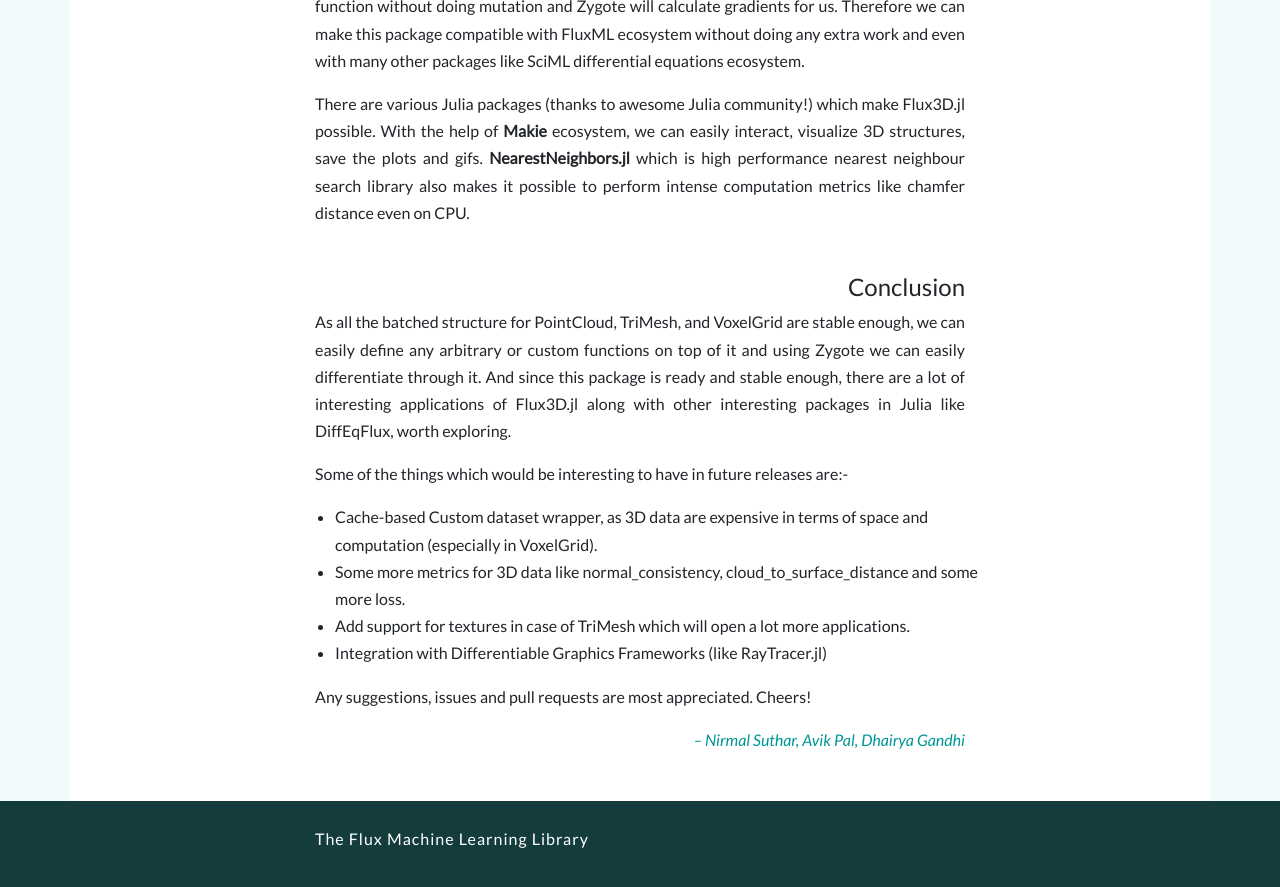
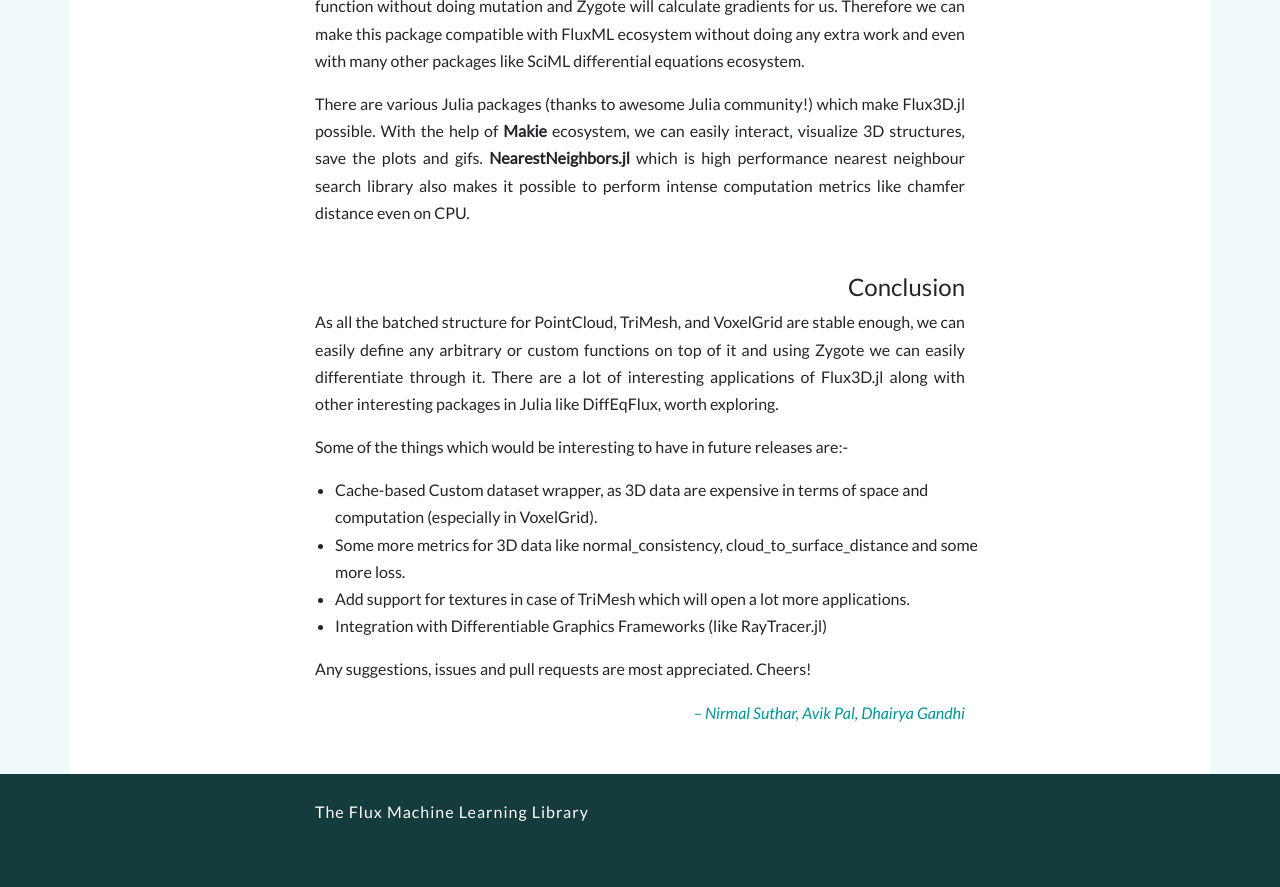
Before and after one commit to FluxML/fluxml.github.io, a Jekyll site: the page built from _posts/2020-09-08-Flux3D.md, in a window 1280 px wide and 900 px high, scrolled down 7292 px. Shown: the top 887 px of the window. Built offline with Jekyll 4.4.1, drawn with Linux system fonts in a browser that asks for light colours; nearby versions of some CDN libraries; comment, search, counter and statistics services are not loaded.

Commit message:
Update _posts/2020-09-08-Flux3D.md

```diff
--- a/_posts/2020-09-08-Flux3D.md
+++ b/_posts/2020-09-08-Flux3D.md
@@ -172,7 +172,6 @@ These are the results of benchmarking of Flux3D.jl with the popular 3D vision li
   <img src="/assets/2020-09-08-Flux3D/bm_metrics.png">
 </p>
 
-
 ## Why use Julia and FluxML ecosystem
 
 It is evident from the above plots of benchmarking that we are easily able to match the performance of Flux3D.jl with Kaolin, which is majorly written in the lower language C++ and CUDA C for using GPU which is integrated with python for API interface. But with Flux3D, it is written purely in Julia and with the help of **CUDA.jl** we are also able to leverage GPU acceleration with the same code. This surely emphasizes the benefit of using Julia Language for intense computation like 3D vision while using high-level functions like any other modern language.
@@ -183,7 +182,7 @@ There are various Julia packages (thanks to awesome Julia community!) which make
 
 ## Conclusion
 
-As all the batched structure for PointCloud, TriMesh, and VoxelGrid are stable enough, we can easily define any arbitrary or custom functions on top of it and using Zygote we can easily differentiate through it. And since this package is ready and stable enough, there are a lot of interesting applications of Flux3D.jl along with other interesting packages in Julia like DiffEqFlux, worth exploring.
+As all the batched structure for PointCloud, TriMesh, and VoxelGrid are stable enough, we can easily define any arbitrary or custom functions on top of it and using Zygote we can easily differentiate through it. There are a lot of interesting applications of Flux3D.jl along with other interesting packages in Julia like DiffEqFlux, worth exploring.
 
 Some of the things which would be interesting to have in future releases are:-
 
```
